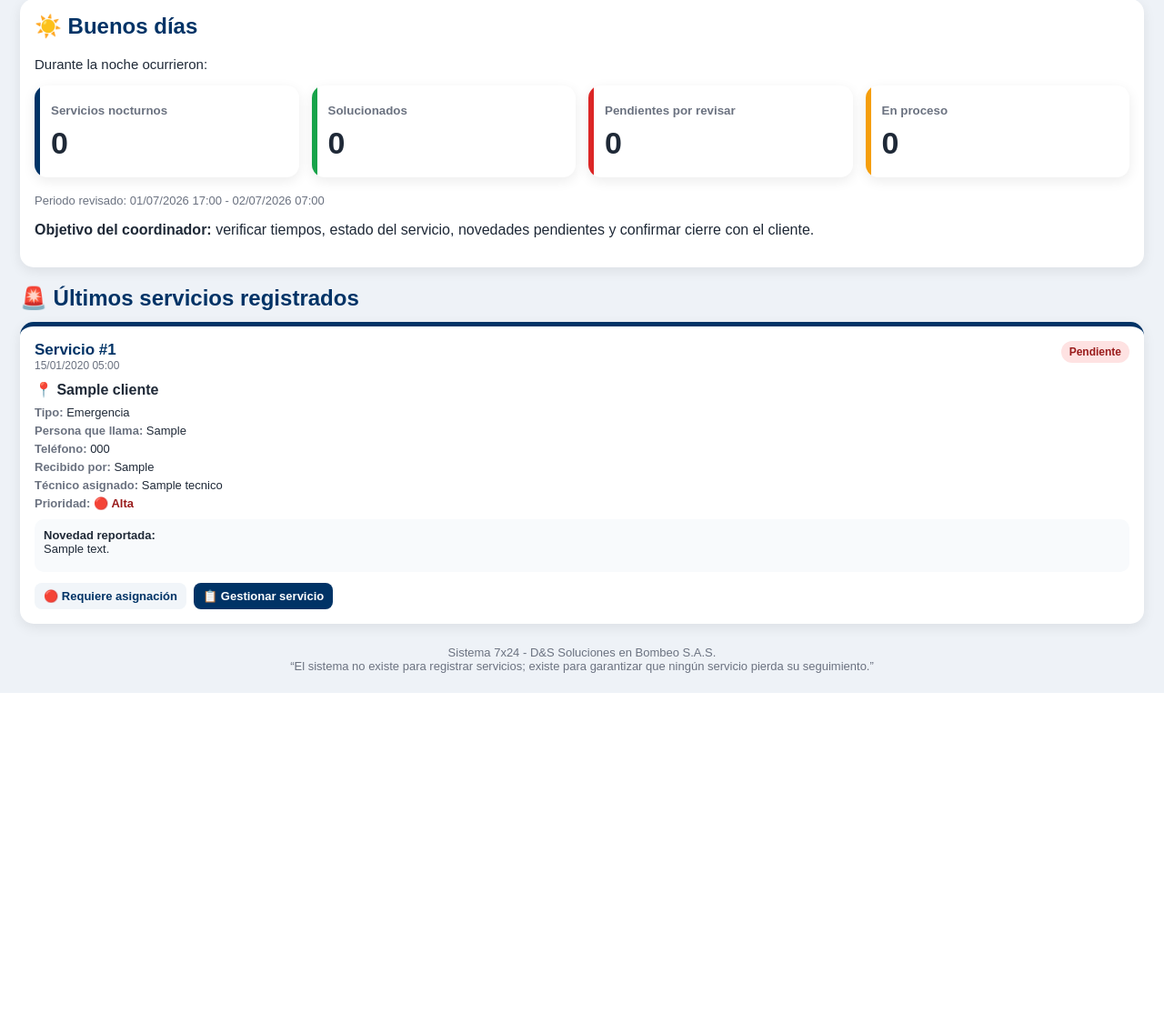
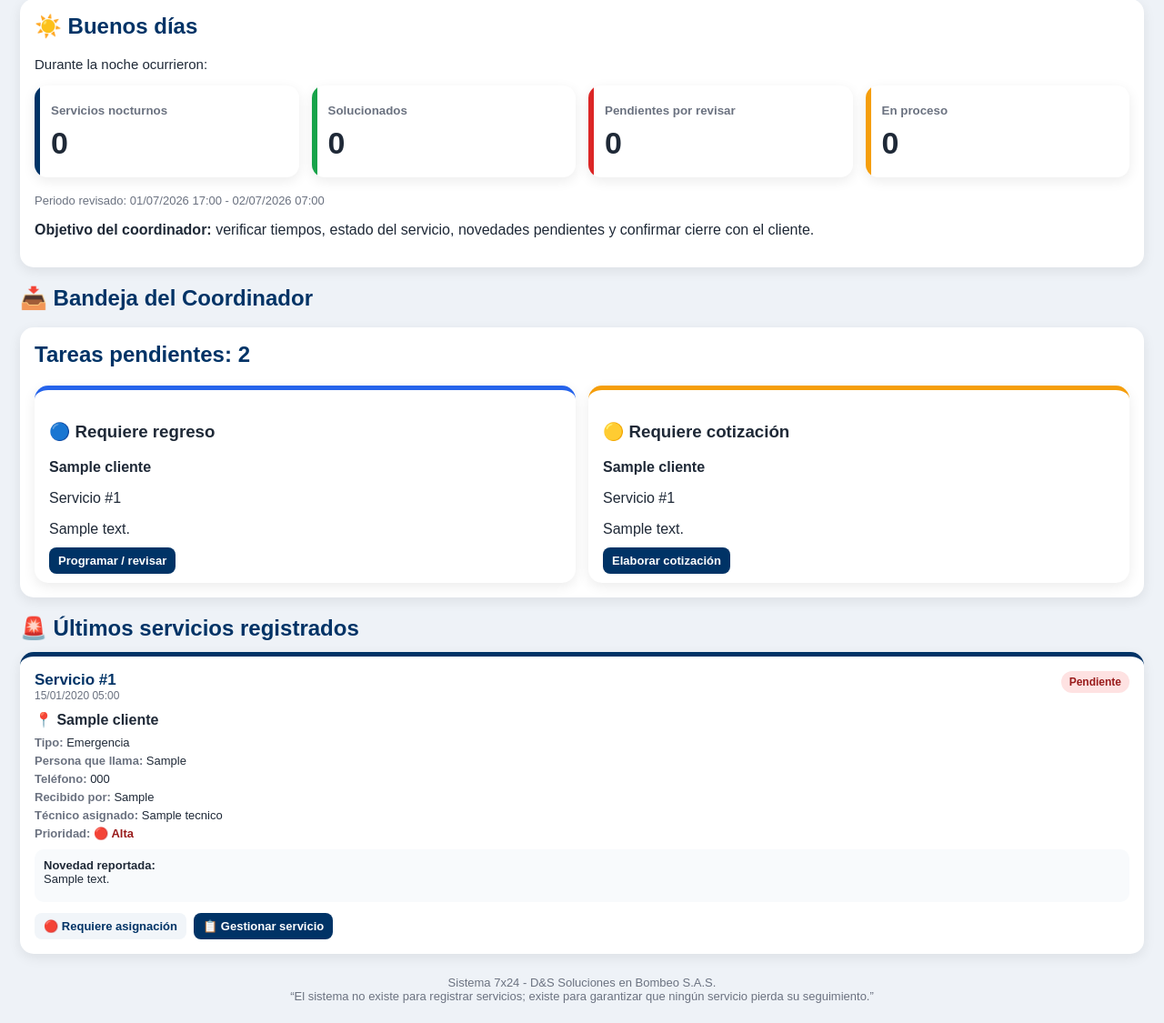
Before and after one commit to leolunac/dysoluciones, a Django app: page /centro-operaciones/ in a window 1280 px wide. Shown: the part 300-1425 px from the top of the page at 91% size. Before the commit the page ends 1062 px from the top, so only its background shows below. Run offline with Django 5.2, Linux system fonts and the light colour scheme; a user stored in the database is signed in; tables that the repository leaves empty hold one stand-in row (values such as "Sample post").

Commit message:
backup antes de cambios centro control

```diff
--- a/operacion/models.py
+++ b/operacion/models.py
@@ -56,8 +56,12 @@ class Tecnico(models.Model):
 # EMERGENCIA
 # =========================
 
+
+# =========================
+# EMERGENCIA / SERVICIO 7X24
+# =========================
+
 class Emergencia(models.Model):
-
 
     ESTADO = [
         ('PENDIENTE', 'Pendiente'),
@@ -79,8 +83,29 @@ class Emergencia(models.Model):
         ("REVISION", "Revisión"),
     ]
 
+    RESULTADO_SERVICIO = [
+        ("OPERATIVO", "Operativo"),
+        ("OPERATIVO_PROVISIONAL", "Operativo provisional"),
+        ("PENDIENTE_REPUESTO", "Pendiente repuesto"),
+        ("REQUIERE_COTIZACION", "Requiere cotización"),
+        ("REQUIERE_REGRESO", "Requiere regreso"),
+        ("NO_SOLUCIONADO", "No solucionado"),
+    ]
+
     cliente = models.ForeignKey(Cliente, on_delete=models.CASCADE)
-    tecnico = models.ForeignKey(Tecnico, on_delete=models.SET_NULL, null=True, blank=True)
+    tecnico = models.ForeignKey(
+        Tecnico,
+        on_delete=models.SET_NULL,
+        null=True,
+        blank=True
+    )
+
+    numero_caso = models.CharField(
+        max_length=30,
+        unique=True,
+        null=True,
+        blank=True
+    )
 
     tipo_servicio = models.CharField(
         max_length=20,
@@ -90,6 +115,7 @@ class Emergencia(models.Model):
 
     persona_llama = models.CharField(max_length=150, null=True, blank=True)
     telefono_llama = models.CharField(max_length=50, null=True, blank=True)
+
     recibido_por = models.CharField(
         max_length=150,
         null=True,
@@ -101,15 +127,49 @@ class Emergencia(models.Model):
     fecha_atencion = models.DateTimeField(null=True, blank=True)
 
     descripcion_falla = models.TextField()
+    diagnostico = models.TextField(null=True, blank=True)
     solucion_aplicada = models.TextField(null=True, blank=True)
+    materiales_usados = models.TextField(null=True, blank=True)
 
-    horas_trabajadas = models.DecimalField(max_digits=5, decimal_places=2, null=True, blank=True)
+    horas_trabajadas = models.DecimalField(
+        max_digits=5,
+        decimal_places=2,
+        null=True,
+        blank=True
+    )
 
     es_nocturna = models.BooleanField(default=False)
-    valor_total = models.DecimalField(max_digits=12, decimal_places=2, null=True, blank=True)
+    valor_total = models.DecimalField(
+        max_digits=12,
+        decimal_places=2,
+        null=True,
+        blank=True
+    )
 
-    prioridad = models.CharField(max_length=10, choices=PRIORIDAD, default='NORMAL')
-    estado = models.CharField(max_length=20, choices=ESTADO, default='PENDIENTE')
+    prioridad = models.CharField(
+        max_length=10,
+        choices=PRIORIDAD,
+        default='NORMAL'
+    )
+
+    estado = models.CharField(
+        max_length=20,
+        choices=ESTADO,
+        default='PENDIENTE'
+    )
+
+    resultado_servicio = models.CharField(
+        max_length=30,
+        choices=RESULTADO_SERVICIO,
+        null=True,
+        blank=True
+    )
+
+    requiere_regreso = models.BooleanField(default=False)
+    requiere_cotizacion = models.BooleanField(default=False)
+    cliente_conforme = models.BooleanField(null=True, blank=True)
+
+    observacion_cierre = models.TextField(null=True, blank=True)
 
     aprobada_por_gerencia = models.BooleanField(default=False)
     observaciones_internas = models.TextField(null=True, blank=True)
@@ -117,6 +177,23 @@ class Emergencia(models.Model):
     def save(self, *args, **kwargs):
 
         hoy = timezone.now().date()
+
+        if not self.numero_caso:
+            anio = timezone.now().year
+
+            ultimo = Emergencia.objects.filter(
+                numero_caso__startswith=f"EM-{anio}-"
+            ).order_by("id").last()
+
+            if ultimo and ultimo.numero_caso:
+                try:
+                    consecutivo = int(ultimo.numero_caso.split("-")[-1]) + 1
+                except:
+                    consecutivo = 1
+            else:
+                consecutivo = 1
+
+            self.numero_caso = f"EM-{anio}-{consecutivo:06d}"
 
         if not self.tecnico:
             rotacion = RotacionTecnico.objects.filter(
@@ -129,6 +206,7 @@ class Emergencia(models.Model):
                 self.tecnico = rotacion.tecnico
 
         hora = self.fecha_llamada.time()
+
         if hora >= time(21, 0) or hora <= time(6, 0):
             self.es_nocturna = True
         else:
@@ -152,8 +230,7 @@ class Emergencia(models.Model):
         super().save(*args, **kwargs)
 
     def __str__(self):
-        return f"{self.cliente.nombre} - {self.estado}"
-
+        return f"{self.numero_caso or 'Sin caso'} - {self.cliente.nombre}"
 # =========================
 # ROTACION
 # =========================
--- a/operacion/views.py
+++ b/operacion/views.py
@@ -139,6 +139,11 @@ def centro_operaciones(request):
         fecha_llamada__lte=fin_noche
     )
 
+    bandeja_cotizacion = servicios.filter(requiere_cotizacion=True).exclude(estado="CERRADA")
+    bandeja_regreso = servicios.filter(requiere_regreso=True).exclude(estado="CERRADA")
+    bandeja_llamar_cliente = servicios.filter(estado="ATENDIDA").filter(cliente_conforme__isnull=True)
+    bandeja_no_conforme = servicios.filter(cliente_conforme=False).exclude(estado="CERRADA")
+
     context = {
         "total": servicios.count(),
         "pendientes": servicios.filter(estado="PENDIENTE").count(),
@@ -155,6 +160,18 @@ def centro_operaciones(request):
 
         "inicio_noche": inicio_noche,
         "fin_noche": fin_noche,
+
+        "bandeja_cotizacion": bandeja_cotizacion[:5],
+        "bandeja_regreso": bandeja_regreso[:5],
+        "bandeja_llamar_cliente": bandeja_llamar_cliente[:5],
+        "bandeja_no_conforme": bandeja_no_conforme[:5],
+
+        "total_bandeja": (
+            bandeja_cotizacion.count()
+            + bandeja_regreso.count()
+            + bandeja_llamar_cliente.count()
+            + bandeja_no_conforme.count()
+        ),
     }
 
     return render(request, "centro_operaciones.html", context)
--- a/templates/centro_operaciones.html
+++ b/templates/centro_operaciones.html
@@ -375,7 +375,64 @@ body{
         verificar tiempos, estado del servicio, novedades pendientes y confirmar cierre con el cliente.
     </p>
 </div>
+<h2 class="section-title">📥 Bandeja del Coordinador</h2>
 
+<div class="panel">
+    <h2 style="margin-top:0;color:#003366;">
+        Tareas pendientes: {{ total_bandeja }}
+    </h2>
+
+    <div class="cards-servicios">
+
+        {% for s in bandeja_no_conforme %}
+        <div class="servicio-card" style="border-top:5px solid #dc2626;">
+            <h3>🔴 Cliente no conforme</h3>
+            <p><strong>{{ s.cliente.nombre }}</strong></p>
+            <p>Servicio #{{ s.id }}</p>
+            <p>{{ s.descripcion_falla|truncatechars:90 }}</p>
+            <a class="action action-primary" href="/servicio/{{ s.id }}/gestionar/">Abrir caso</a>
+        </div>
+        {% endfor %}
+
+        {% for s in bandeja_regreso %}
+        <div class="servicio-card" style="border-top:5px solid #2563eb;">
+            <h3>🔵 Requiere regreso</h3>
+            <p><strong>{{ s.cliente.nombre }}</strong></p>
+            <p>Servicio #{{ s.id }}</p>
+            <p>{{ s.descripcion_falla|truncatechars:90 }}</p>
+            <a class="action action-primary" href="/servicio/{{ s.id }}/gestionar/">Programar / revisar</a>
+        </div>
+        {% endfor %}
+
+        {% for s in bandeja_cotizacion %}
+        <div class="servicio-card" style="border-top:5px solid #f59e0b;">
+            <h3>🟡 Requiere cotización</h3>
+            <p><strong>{{ s.cliente.nombre }}</strong></p>
+            <p>Servicio #{{ s.id }}</p>
+            <p>{{ s.descripcion_falla|truncatechars:90 }}</p>
+            <a class="action action-primary" href="/servicio/{{ s.id }}/gestionar/">Elaborar cotización</a>
+        </div>
+        {% endfor %}
+
+        {% for s in bandeja_llamar_cliente %}
+        <div class="servicio-card" style="border-top:5px solid #16a34a;">
+            <h3>☎ Llamar cliente</h3>
+            <p><strong>{{ s.cliente.nombre }}</strong></p>
+            <p>Servicio #{{ s.id }}</p>
+            <p>{{ s.descripcion_falla|truncatechars:90 }}</p>
+            <a class="action action-primary" href="/servicio/{{ s.id }}/gestionar/">Registrar validación</a>
+        </div>
+        {% endfor %}
+
+        {% if total_bandeja == 0 %}
+        <div class="empty">
+            <h3>✅ No hay tareas pendientes para el coordinador.</h3>
+            <p>Los servicios registrados no requieren acciones especiales en este momento.</p>
+        </div>
+        {% endif %}
+
+    </div>
+</div>
     <h2 class="section-title">🚨 Últimos servicios registrados</h2>
 
     <div class="cards-servicios">
```
Also changed, not shown: operacion/forms.py (+11 -1 lines), templates/gestionar_servicio.html (+21 -0 lines), operacion/migrations/0013_emergencia_cliente_conforme_emergencia_diagnostico_and_more.py (added).
